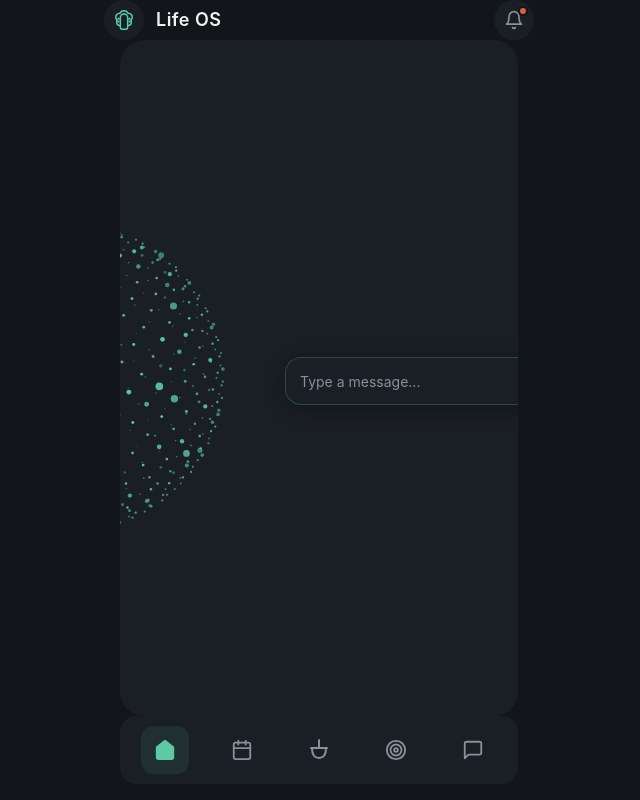
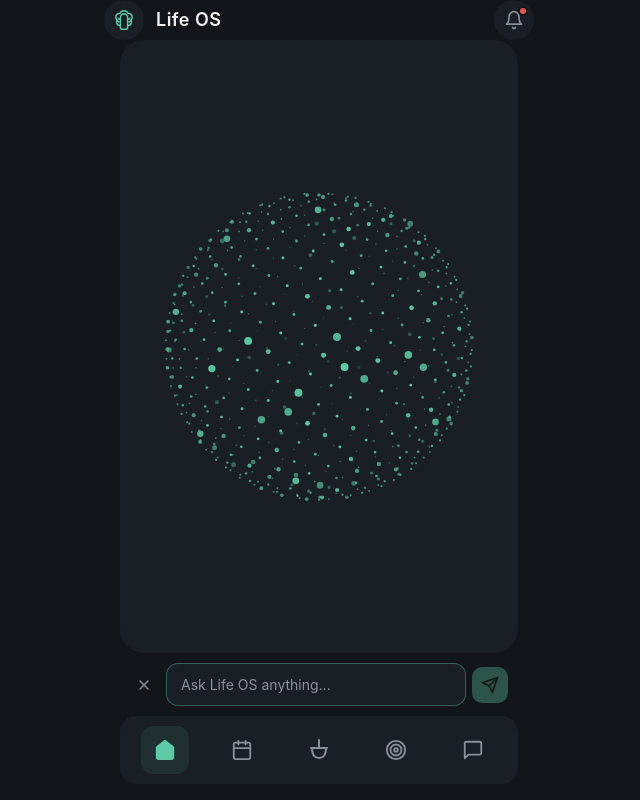
Before and after one commit to QuaXXX/Life-OS, a React (Vite) app: page / in a window 1280 px wide. Both pictures are taken after a click on the button 807 px from the left and 639 px from the top of the page. Shown: the whole page, without its empty margins (321-961 px from the left). Built offline with nearby package versions, Linux system fonts and the light colour scheme.

Commit message:
Fix streaming: reorder models, per-model timeouts, clean text input overlay layout

```diff
--- a/src/App.tsx
+++ b/src/App.tsx
@@ -17,7 +17,6 @@ function HomePage() {
 
   const goHome = () => setCurrentPage('home');
 
-  // Render placeholder pages
   if (currentPage === 'calendar') return <CalendarPage onBack={goHome} />;
   if (currentPage === 'nutrition') return <NutritionPage onBack={goHome} />;
   if (currentPage === 'goals') return <GoalsPage onBack={goHome} />;
@@ -38,13 +37,10 @@ function HomePage() {
 
       <div
         className={`orb-card ${
-          isListening
-            ? 'orb-card--listening'
-            : isThinking
-            ? 'orb-card--thinking'
-            : isSpeaking
-            ? 'orb-card--speaking'
-            : ''
+          isListening ? 'orb-card--listening'
+          : isThinking ? 'orb-card--thinking'
+          : isSpeaking ? 'orb-card--speaking'
+          : ''
         }`}
       >
         <Orb
@@ -52,20 +48,20 @@ function HomePage() {
           onHoldStart={startListening}
           onHoldEnd={stopListening}
         />
-        <TextInputBar />
+        {/* Keyboard toggle button — only shows when text input is collapsed */}
+        {!isTextMode && <TextInputBar />}
       </div>
 
-      <ResponseBubble />
-
-      {!isTextMode && (
-        <p
-          className={`caption ${
-            isListening || isSpeaking || isThinking ? 'caption--active' : ''
-          }`}
-        >
+      {/* Caption zone: either shows the text input bar or the status caption */}
+      {isTextMode ? (
+        <TextInputBar />
+      ) : (
+        <p className={`caption ${isListening || isSpeaking || isThinking ? 'caption--active' : ''}`}>
           {captionText}
         </p>
       )}
+
+      <ResponseBubble />
 
       <BottomNav currentPage={currentPage} onNavigate={setCurrentPage} />
     </div>
--- a/src/components/ui/TextInputBar.tsx
+++ b/src/components/ui/TextInputBar.tsx
@@ -8,7 +8,8 @@ export function TextInputBar() {
 
   useEffect(() => {
     if (isTextMode) {
-      inputRef.current?.focus();
+      // Small delay so the animation starts before focus
+      setTimeout(() => inputRef.current?.focus(), 50);
     }
   }, [isTextMode]);
 
@@ -20,6 +21,7 @@ export function TextInputBar() {
     await sendMessage(toSend, 'text');
   };
 
+  // Just the toggle button — positioned inside the orb card
   if (!isTextMode) {
     return (
       <button
@@ -38,29 +40,37 @@ export function TextInputBar() {
           strokeLinecap="round"
           strokeLinejoin="round"
         >
-          <rect x="2" y="4" width="20" height="16" rx="2" ry="2" />
+          <rect x="2" y="4" width="20" height="16" rx="2" />
           <line x1="6" y1="8" x2="6.01" y2="8" />
           <line x1="10" y1="8" x2="10.01" y2="8" />
           <line x1="14" y1="8" x2="14.01" y2="8" />
           <line x1="18" y1="8" x2="18.01" y2="8" />
-          <line x1="6" y1="12" x2="6.01" y2="12" />
-          <line x1="10" y1="12" x2="10.01" y2="12" />
-          <line x1="14" y1="12" x2="14.01" y2="12" />
-          <line x1="18" y1="12" x2="18.01" y2="12" />
           <line x1="8" y1="16" x2="16" y2="16" />
         </svg>
       </button>
     );
   }
 
+  // Expanded text input — overlays the caption area below the orb card
   return (
-    <form onSubmit={handleSubmit} className="text-input-bar">
+    <form onSubmit={handleSubmit} className="text-input-overlay">
+      <button
+        type="button"
+        onClick={() => { setIsTextMode(false); setText(''); }}
+        className="text-input-close"
+        aria-label="Close text input"
+      >
+        <svg width="16" height="16" viewBox="0 0 24 24" fill="none" stroke="currentColor" strokeWidth="2.2" strokeLinecap="round" strokeLinejoin="round">
+          <line x1="18" y1="6" x2="6" y2="18" />
+          <line x1="6" y1="6" x2="18" y2="18" />
+        </svg>
+      </button>
       <input
         ref={inputRef}
         type="text"
         value={text}
         onChange={(e) => setText(e.target.value)}
-        placeholder="Type a message..."
+        placeholder="Ask Life OS anything..."
         className="text-input-field"
         disabled={orbState === 'thinking'}
       />
@@ -70,38 +80,9 @@ export function TextInputBar() {
         className="text-send-btn"
         aria-label="Send message"
       >
-        <svg
-          width="18"
-          height="18"
-          viewBox="0 0 24 24"
-          fill="none"
-          stroke="currentColor"
-          strokeWidth="2.2"
-          strokeLinecap="round"
-          strokeLinejoin="round"
-        >
+        <svg width="18" height="18" viewBox="0 0 24 24" fill="none" stroke="currentColor" strokeWidth="2.2" strokeLinecap="round" strokeLinejoin="round">
           <line x1="22" y1="2" x2="11" y2="13" />
           <polygon points="22 2 15 22 11 13 2 9 22 2" />
-        </svg>
-      </button>
-      <button
-        type="button"
-        onClick={() => setIsTextMode(false)}
-        className="text-close-btn"
-        aria-label="Close text input"
-      >
-        <svg
-          width="16"
-          height="16"
-          viewBox="0 0 24 24"
-          fill="none"
-          stroke="currentColor"
-          strokeWidth="2"
-          strokeLinecap="round"
-          strokeLinejoin="round"
-        >
-          <line x1="18" y1="6" x2="6" y2="18" />
-          <line x1="6" y1="6" x2="18" y2="18" />
         </svg>
       </button>
     </form>
--- a/src/index.css
+++ b/src/index.css
@@ -133,25 +133,22 @@ body {
   transform: scale(0.92);
 }
 
-/* ── Text Input Bar ── */
 
-.text-input-bar {
+/* ── Text Input Overlay (replaces caption zone) ── */
+
+.text-input-overlay {
   display: flex;
   align-items: center;
-  gap: 8px;
-  margin: 10px 16px 4px;
-  background: var(--color-surface);
-  border: 1px solid rgba(93, 202, 165, 0.25);
-  border-radius: 16px;
-  padding: 6px 10px 6px 14px;
-  box-shadow: 0 4px 20px rgba(0, 0, 0, 0.25);
-  animation: slideUp 200ms ease-out;
+  gap: 6px;
+  margin: 0 16px;
+  padding: 10px 10px 10px 8px;
+  animation: slideUp 180ms ease-out;
 }
 
 @keyframes slideUp {
   from {
     opacity: 0;
-    transform: translateY(8px);
+    transform: translateY(6px);
   }
   to {
     opacity: 1;
@@ -159,14 +156,45 @@ body {
   }
 }
 
+.text-input-close {
+  width: 32px;
+  height: 32px;
+  border-radius: 8px;
+  border: none;
+  background: transparent;
+  color: var(--color-muted);
+  display: flex;
+  align-items: center;
+  justify-content: center;
+  cursor: pointer;
+  transition: color 120ms ease;
+  flex-shrink: 0;
+}
+
+.text-input-close:hover {
+  color: var(--color-text);
+}
+
+.text-input-close:active {
+  transform: scale(0.9);
+}
+
 .text-input-field {
   flex: 1;
-  background: transparent;
-  border: none;
+  min-width: 0;
+  background: var(--color-surface);
+  border: 1px solid rgba(255, 255, 255, 0.08);
+  border-radius: 12px;
   color: var(--color-text);
   font-size: 14px;
+  padding: 10px 14px;
   outline: none;
   font-family: inherit;
+  transition: border-color 200ms ease;
+}
+
+.text-input-field:focus {
+  border-color: rgba(93, 202, 165, 0.4);
 }
 
 .text-input-field::placeholder {
@@ -175,8 +203,8 @@ body {
 }
 
 .text-send-btn {
-  width: 34px;
-  height: 34px;
+  width: 36px;
+  height: 36px;
   border-radius: 10px;
   border: none;
   background: var(--color-accent);
@@ -186,33 +214,16 @@ body {
   justify-content: center;
   cursor: pointer;
   transition: all 120ms ease;
+  flex-shrink: 0;
 }
 
 .text-send-btn:disabled {
-  opacity: 0.4;
+  opacity: 0.35;
   cursor: not-allowed;
 }
 
 .text-send-btn:not(:disabled):active {
   transform: scale(0.90);
-}
-
-.text-close-btn {
-  width: 28px;
-  height: 28px;
-  border-radius: 8px;
-  border: none;
-  background: transparent;
-  color: var(--color-muted);
-  display: flex;
-  align-items: center;
-  justify-content: center;
-  cursor: pointer;
-  transition: all 120ms ease;
-}
-
-.text-close-btn:hover {
-  color: var(--color-text);
 }
 
 /* ── Response Bubble & Live Stream ── */
--- a/src/services/ai/ChatService.ts
+++ b/src/services/ai/ChatService.ts
@@ -9,40 +9,43 @@ export class ChatService {
     messages: ChatMessage[],
     onChunk: (chunkText: string, fullText: string) => void
   ): Promise<string> {
+    // 45s total timeout — the server has its own per-model 8s timeouts
     const controller = new AbortController();
-    const timeoutId = setTimeout(() => controller.abort(), 25000); // 25s safety timeout
+    const timeoutId = setTimeout(() => controller.abort(), 45000);
+
+    let fullText = '';
 
     try {
       const res = await fetch('/api/chat', {
         method: 'POST',
-        headers: {
-          'Content-Type': 'application/json',
-        },
+        headers: { 'Content-Type': 'application/json' },
         body: JSON.stringify({
           messages: messages.map((m) => ({ role: m.role, content: m.content })),
         }),
         signal: controller.signal,
       });
 
+      // Non-OK status: read the error body
       if (!res.ok) {
-        let errMessage = `Server returned status ${res.status}`;
+        let errMessage = `Server error (${res.status})`;
         try {
-          const errJson = await res.json();
-          if (errJson.error) errMessage = errJson.error;
-        } catch {
-          const errText = await res.text().catch(() => '');
-          if (errText) errMessage = errText;
-        }
+          const contentType = res.headers.get('content-type') || '';
+          if (contentType.includes('application/json')) {
+            const errJson = await res.json();
+            errMessage = errJson.error || errMessage;
+          } else {
+            errMessage = (await res.text()) || errMessage;
+          }
+        } catch { /* use default */ }
         throw new Error(errMessage);
       }
 
       if (!res.body) {
-        throw new Error('ReadableStream not supported by browser or empty response');
+        throw new Error('No response stream received');
       }
 
       const reader = res.body.getReader();
       const decoder = new TextDecoder('utf-8');
-      let fullText = '';
       let buffer = '';
 
       while (true) {
@@ -51,28 +54,23 @@ export class ChatService {
 
         buffer += decoder.decode(value, { stream: true });
         const lines = buffer.split('\n');
-        buffer = lines.pop() || ''; // Keep incomplete line in buffer
+        buffer = lines.pop() || '';
 
         for (const line of lines) {
           const trimmed = line.trim();
           if (!trimmed || !trimmed.startsWith('data:')) continue;
 
-          const dataStr = trimmed.replace(/^data:\s*/, '');
+          const dataStr = trimmed.slice(5).trim();
           if (dataStr === '[DONE]') continue;
 
           let parsed: any;
           try {
             parsed = JSON.parse(dataStr);
           } catch {
-            // Raw text chunk if not JSON
-            if (dataStr) {
-              fullText += dataStr;
-              onChunk(dataStr, fullText);
-            }
-            continue;
+            continue; // malformed chunk, skip
           }
 
-          if (parsed && parsed.error) {
+          if (parsed.error) {
             throw new Error(
               typeof parsed.error === 'string'
                 ? parsed.error
@@ -80,7 +78,7 @@ export class ChatService {
             );
           }
 
-          if (parsed && parsed.text) {
+          if (parsed.text) {
             fullText += parsed.text;
             onChunk(parsed.text, fullText);
           }
@@ -88,10 +86,15 @@ export class ChatService {
       }
 
       if (!fullText.trim()) {
-        throw new Error('No response generated. Please try again.');
+        throw new Error('No response generated — models may be busy. Please try again.');
       }
 
       return fullText;
+    } catch (err: any) {
+      if (err.name === 'AbortError') {
+        throw new Error('Request timed out. Please try again.');
+      }
+      throw err;
     } finally {
       clearTimeout(timeoutId);
     }
--- a/vite.config.ts
+++ b/vite.config.ts
@@ -3,9 +3,9 @@ import react from '@vitejs/plugin-react'
 import tailwindcss from '@tailwindcss/vite'
 
 const CANDIDATE_MODELS = [
-  'gemini-flash-latest',
   'gemini-3.7-flash',
   'gemini-3.5-flash',
+  'gemini-flash-latest',
 ];
 
 const SYSTEM_INSTRUCTION = `You are Life OS, an intelligent, personal "second brain" and productivity companion.
@@ -42,7 +42,7 @@ function devApiChatPlugin(): Plugin {
         }
 
         let bodyStr = '';
-        req.on('data', (chunk) => {
+        req.on('data', (chunk: any) => {
           bodyStr += chunk;
         });
 
@@ -60,11 +60,15 @@ function devApiChatPlugin(): Plugin {
               contents.push({ role: 'user', parts: [{ text: 'Hello!' }] });
             }
 
+            // Try each model with a per-model timeout
             let upstreamRes: Response | null = null;
             let lastErrorText = '';
 
             for (const model of CANDIDATE_MODELS) {
               try {
+                const controller = new AbortController();
+                const modelTimeout = setTimeout(() => controller.abort(), 8000);
+
                 const url = `https://generativelanguage.googleapis.com/v1beta/models/${model}:streamGenerateContent?key=${apiKey}&alt=sse`;
                 const response = await fetch(url, {
                   method: 'POST',
@@ -74,52 +78,66 @@ function devApiChatPlugin(): Plugin {
                     systemInstruction: { parts: [{ text: SYSTEM_INSTRUCTION }] },
                     generationConfig: { temperature: 0.7 },
                   }),
+                  signal: controller.signal,
                 });
 
+                clearTimeout(modelTimeout);
+
                 if (response.ok && response.body) {
+                  console.log(`[Life OS] Using model: ${model}`);
                   upstreamRes = response;
                   break;
                 } else {
                   lastErrorText = await response.text().catch(() => `Status ${response.status}`);
-                  console.warn(`Model ${model} returned error:`, lastErrorText);
+                  console.warn(`Model ${model} returned error:`, lastErrorText.slice(0, 120));
                 }
               } catch (err: any) {
                 lastErrorText = err.message || 'Fetch failed';
+                console.warn(`Model ${model} failed:`, lastErrorText);
               }
             }
 
             if (!upstreamRes || !upstreamRes.body) {
               res.statusCode = 502;
               res.setHeader('Content-Type', 'application/json');
-              res.end(JSON.stringify({ error: `All Gemini models failed: ${lastErrorText}` }));
+              res.end(JSON.stringify({ error: `All models busy. Try again in a moment.` }));
               return;
             }
 
+            // Stream SSE to client
             res.setHeader('Content-Type', 'text/event-stream');
             res.setHeader('Cache-Control', 'no-cache, no-transform');
             res.setHeader('Connection', 'keep-alive');
 
             const reader = upstreamRes.body.getReader();
             const decoder = new TextDecoder();
+            let sseBuffer = '';
 
             while (true) {
               const { done, value } = await reader.read();
               if (done) break;
 
-              const chunkStr = decoder.decode(value);
-              const lines = chunkStr.split('\n');
+              sseBuffer += decoder.decode(value, { stream: true });
 
-              for (const line of lines) {
-                if (line.startsWith('data: ')) {
-                  try {
-                    const data = JSON.parse(line.slice(6));
-                    const text = data.candidates?.[0]?.content?.parts?.[0]?.text;
-                    if (text) {
-                      res.write(`data: ${JSON.stringify({ text })}\n\n`);
-                    }
-                  } catch {
-                    // Ignore parse errors on chunk boundaries
+              // Split on double-newline (SSE frame boundary)
+              const frames = sseBuffer.split('\n');
+              sseBuffer = '';
+
+              for (const line of frames) {
+                const trimmed = line.trim();
+                if (!trimmed.startsWith('data:')) continue;
+
+                const payload = trimmed.slice(5).trim();
+                if (!payload) continue;
+
+                try {
+                  const data = JSON.parse(payload);
+                  const text = data.candidates?.[0]?.content?.parts?.[0]?.text;
+                  if (text) {
+                    res.write(`data: ${JSON.stringify({ text })}\n\n`);
                   }
+                } catch {
+                  // partial JSON across chunk boundary — will be re-assembled
                 }
               }
             }
@@ -127,7 +145,7 @@ function devApiChatPlugin(): Plugin {
             res.write('data: [DONE]\n\n');
             res.end();
           } catch (err: any) {
-            console.error('Vite dev server /api/chat error:', err);
+            console.error('Vite dev /api/chat error:', err);
             if (!res.headersSent) {
               res.statusCode = 500;
               res.setHeader('Content-Type', 'application/json');
@@ -143,7 +161,6 @@ function devApiChatPlugin(): Plugin {
   };
 }
 
-// https://vite.dev/config/
 export default defineConfig({
   plugins: [react(), tailwindcss(), devApiChatPlugin()],
 })
```
